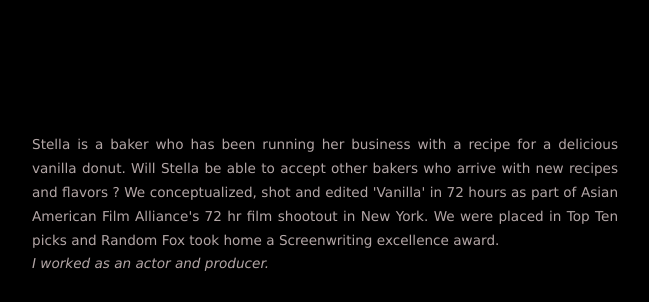
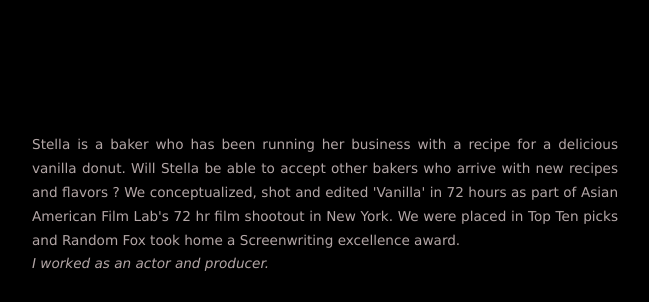
Before and after one commit to sprakash/portfolio, a plain HTML site: page randomfox.html in a window 1280 px wide. Shown: the part 1320-1622 px from the top of the page, 315-964 px from the left. Drawn offline with Linux system fonts and the light colour scheme.

Commit message:
some more changes ... come on work with me china

```diff
--- a/randomfox.html
+++ b/randomfox.html
@@ -41,7 +41,7 @@
 							</div>
 							<div class="video-details">
 							<p class="block-text">
-								Stella is a baker who has been running her business with a recipe for a delicious vanilla donut. Will Stella be able to accept other bakers who arrive with new recipes and flavors ? We conceptualized, shot and edited 'Vanilla' in 72 hours as part of Asian American Film Alliance's 72 hr film shootout in New York. We were placed in Top Ten picks and Random Fox took home a Screenwriting excellence award.
+								Stella is a baker who has been running her business with a recipe for a delicious vanilla donut. Will Stella be able to accept other bakers who arrive with new recipes and flavors ? We conceptualized, shot and edited 'Vanilla' in 72 hours as part of Asian American Film Lab's 72 hr film shootout in New York. We were placed in Top Ten picks and Random Fox took home a Screenwriting excellence award.
 							</p>
 
 							<em>I worked as an actor and producer.</em>
```
